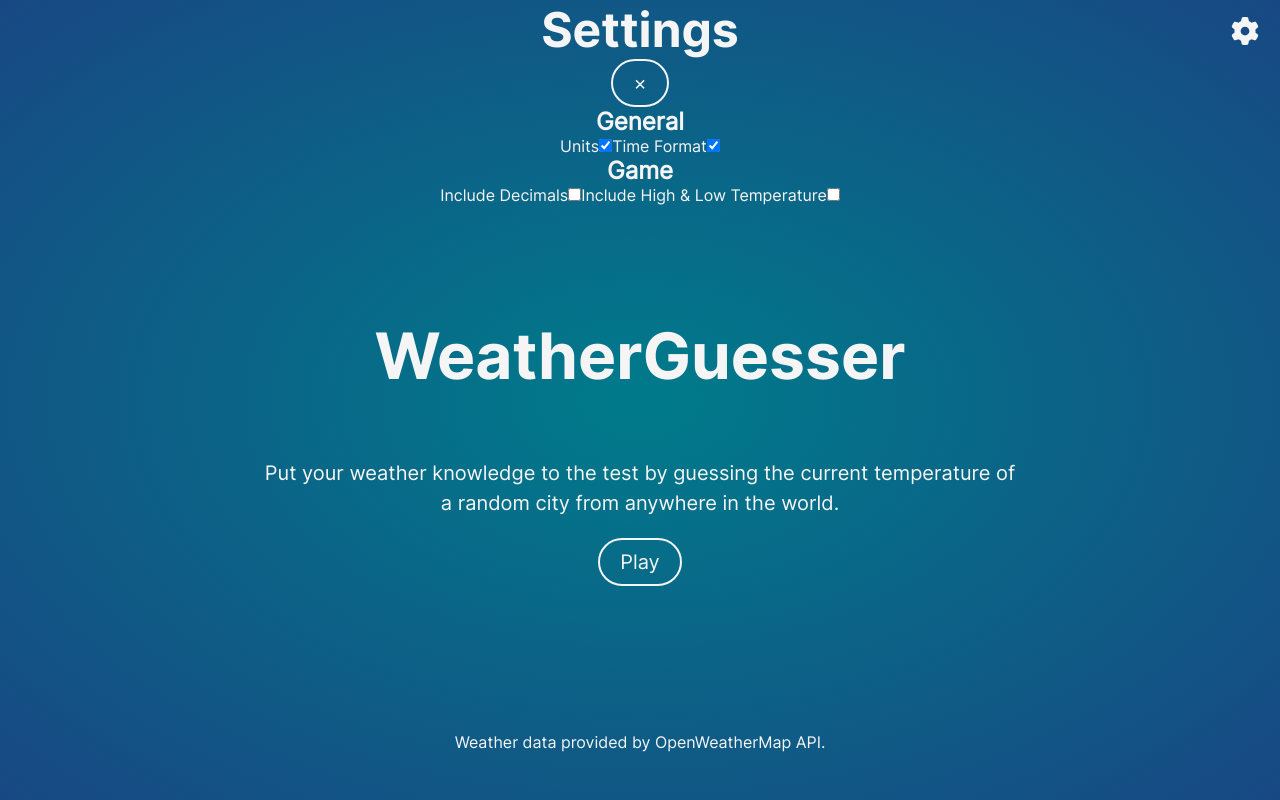
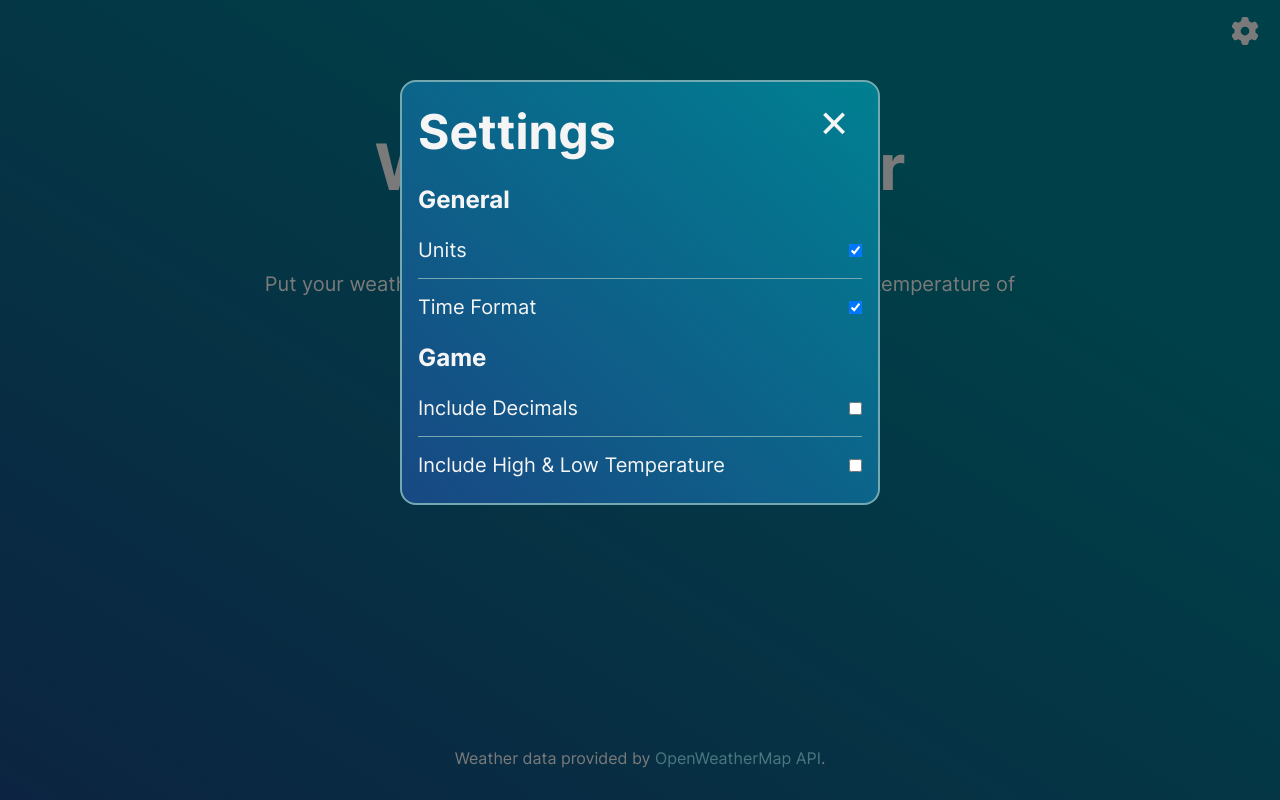
Before and after one commit to L1fe0nMars/weatherguesser, a React (Create React App) app: page / in a window 1280 px wide. Both pictures are taken after a click on the button 1245 px from the left and 31 px from the top of the page. Built offline with nearby package versions, Linux system fonts and the light colour scheme.

Commit message:
Lots of design progress, still more to do

```diff
--- a/src/components/Settings.jsx
+++ b/src/components/Settings.jsx
@@ -20,15 +20,17 @@ const Settings = (props) => {
     }
 
     return (
+        <div className="settings-bg">
             <div className="settings">
-            <h1>Settings</h1>
-            <button onClick={props.closeSettings}>
+                <button className="close" onClick={props.closeSettings}>
                     &times;
                 </button>
 
+                <h1>Settings</h1>
+
                 <h2>General</h2>
                 <form>
-                <label>
+                    <label className="form-setting">
                         Units
                         <input
                             type="checkbox"
@@ -36,8 +38,12 @@ const Settings = (props) => {
                             checked={data.unitType === 'imperial'}
                             onChange={onCheckboxChange}
                         />
+                        {/*<label data-on="Imperial" data-off="Metric"></label>*/}
                     </label>
-                <label>
+
+                    <hr />
+
+                    <label className="form-setting">
                         Time Format
                         <input
                             type="checkbox"
@@ -45,12 +51,13 @@ const Settings = (props) => {
                             checked={data.timeFormat === '12hr'}
                             onChange={onCheckboxChange}
                         />
+                        {/*<label data-on="12hr" data-off="24hr"></label>*/}
                     </label>
                 </form>
 
                 <h2>Game</h2>
                 <form>
-                <label>
+                    <label className="form-setting">
                         Include Decimals
                         <input
                             type="checkbox"
@@ -58,8 +65,12 @@ const Settings = (props) => {
                             checked={data.includeDecimals}
                             onChange={onCheckboxChange}
                         />
+                        {/*<label data-on="Yes" data-off="No"></label>*/}
                     </label>
-                <label>
+
+                    <hr />
+
+                    <label className="form-setting">
                         Include High & Low Temperature
                         <input
                             type="checkbox"
@@ -67,8 +78,10 @@ const Settings = (props) => {
                             checked={data.includeHighLow}
                             onChange={onCheckboxChange}
                         />
+                        {/*<label data-on="Yes" data-off="No"></label>*/}
                     </label>
                 </form>
+            </div>
         </div>
     );
 }
--- a/src/components/WeatherCard.jsx
+++ b/src/components/WeatherCard.jsx
@@ -1,6 +1,7 @@
 import { useContext } from 'react';
 import { countryCodeToName, stateCodeToName } from "../Utils";
 import { SaveDataContext } from '../context/SaveDataContext';
+import '../css/WeatherCard.css';
 
 const getLocalTime = (city, timeFormat) => {
     const unixTimestamp = city.dt;
@@ -27,7 +28,7 @@ const WeatherCard = (props) => {
     const description = desc.charAt(0).toUpperCase() + desc.slice(1);
 
     return (
-        <div>
+        <div className="weather-card">
             {
                 state.length > 0
                 ? (
@@ -38,6 +39,12 @@ const WeatherCard = (props) => {
                 )
             }
 
+            <div className="weather-info-main">
+                <div className="weather-info-pic">
+                    <img src={`https://openweathermap.org/img/wn/${city.weather[0].icon}@2x.png`} alt="Weather icon" />
+                    <p className="description">{description}</p>
+                </div>
+
                 {
                     props.showTemp
                     ? (
@@ -47,9 +54,8 @@ const WeatherCard = (props) => {
                         <h2>{`???°${data.unitTemperature}`}</h2>
                     )
                 }
+            </div>
 
-            <img src={`https://openweathermap.org/img/wn/${city.weather[0].icon}@2x.png`} alt="Weather icon" />
-            <p>{description}</p>
             {data.includeHighLow && <div>
                 <p>{`High: ${tempMax}°${data.unitTemperature}`}</p>
                 <p>{`Low: ${tempMin}°${data.unitTemperature}`}</p>
--- a/src/components/WeatherGame.jsx
+++ b/src/components/WeatherGame.jsx
@@ -74,9 +74,9 @@ const WeatherGame = () => {
                 <button onClick={onClick}>Play</button>
             </div>}
 
-            {city.sys && <div>
+            {city.sys && <div className="game">
                 <WeatherCard city={city} showTemp={showTemp} />
-                <form onSubmit={onSubmit}>
+                {!showTemp && <form onSubmit={onSubmit}>
                     <div className="form-control">
                         <label htmlFor="temperature">
                             Guess the temperature
@@ -84,10 +84,10 @@ const WeatherGame = () => {
                         <input type="text" value={userGuess} onChange={handleInput} />
                     </div>
                     <button className="btn">Submit Answer</button>
-                </form>
+                </form>}
             </div>}
 
-            {showTemp && <div>
+            {showTemp && <div className="result">
                 <GameResult city={city} userGuess={userGuess} />
                 <button onClick={onClick}>Play Again</button>
             </div>}
--- a/src/css/App.css
+++ b/src/css/App.css
@@ -1,6 +1,6 @@
 .App {
     text-align: center;
-    background: radial-gradient(#007b8b, #184883);
+    background: linear-gradient(to bottom left, var(--bg-light) 25%, var(--bg-dark));
     display: flex;
     flex-direction: column;
     min-height: 100vh;
@@ -24,28 +24,62 @@ main {
 }
 
 .main {
-    padding-top: 3em;
+    padding-top: 4em;
 }
 
 .main h1 {
-    font-size: 4em;
+    font-size: 2.1em;
 }
 
 .main p {
     margin: 0 auto;
+    padding: 0 1em;
     font-size: 1.25em;
     line-height: 1.5em;
-    max-width: 38em;
+    max-width: 40em;
+    text-align: justify;
 }
 
 .main button {
-    margin: 1em auto;
+    margin: 2em auto;
 }
 
 .main h1 {
     padding: 1em;
 }
 
-.App-link {
-    color: #61dafb;
+.game {
+    padding: 4em 1em;
 }
+
+form label {
+    font-size: 1.25em;
+}
+
+.game input {
+    padding-left: 0.3em;
+    color: var(--off-white);
+    width: 3.5em;
+    font-size: 16px;
+    background-color: var(--bg-dark);
+    border: 1px solid var(--bg-light);
+    border-radius: 5px;
+}
+
+/* TABLETS */
+@media screen and (min-width: 481px) and (max-width: 1024px) {
+    .main h1 {
+        font-size: 3em;
+    }
+}
+
+/* PC */
+@media screen and (min-width: 1025px) {
+    .main h1 {
+        font-size: 4em;
+    }
+
+    .main p {
+        text-align: center;
+    }
+}
--- a/src/css/Footer.css
+++ b/src/css/Footer.css
@@ -1,3 +1,15 @@
 footer {
-    padding: 3em;
+    padding: 2em;
+    font-size: 1em;
 }
+
+footer a {
+    color: var(--link);
+}
+
+/* PC + TABLETS */
+@media screen and (min-width: 481px) {
+    footer a:hover {
+        text-decoration: underline;
+    }
+}
--- a/src/css/Settings.css
+++ b/src/css/Settings.css
@@ -0,0 +1,42 @@
+.settings-bg {
+    background: rgba(0, 0, 0, 0.5);
+    margin: 0 auto;
+    position: absolute;
+    top: 50%;
+    left: 50%;
+    transform: translate(-50%, -50%);
+    height: 100%;
+    width: 100%;
+}
+
+.settings {
+    margin: 5em auto;
+    padding: 0.5em 1em 1em 1em;
+    max-width: 30em;
+    background: linear-gradient(to bottom left, var(--bg-light), var(--bg-dark));
+    border-radius: 1em;
+    border: solid 2px var(--line-color);
+    text-align: left;
+}
+
+.close {
+    float: right;
+    margin: 0 0.25em;
+    right: 0;
+    font-size: 3em;
+}
+
+.settings h1 {
+    margin-top: 0.25em;
+}
+
+.settings h2 {
+    margin: 1em auto;
+}
+
+.form-setting {
+    display: flex;
+    align-items: center;
+    justify-content: space-between;
+    margin: 0.5em auto;
+}
--- /dev/null
+++ b/src/css/WeatherCard.css
@@ -0,0 +1,26 @@
+.weather-card {
+    margin: 2em auto;
+    padding: 1em;
+    max-width: 35em;
+    border: solid 2px var(--line-color);
+    border-radius: 1em;
+}
+
+.weather-info-main {
+    display: flex;
+    align-items: center;
+    justify-content: space-evenly;
+}
+
+.weather-card h2 {
+    font-size: 2em;
+}
+
+.weather-card p {
+    padding: 0.5em 0;
+    font-size: 1.25em;
+}
+
+.description {
+    padding: 0;
+}
--- a/src/css/index.css
+++ b/src/css/index.css
@@ -1,5 +1,10 @@
 :root {
     --off-white: rgb(245, 245, 245);
+    --bg-light: #008091;
+    --bg-dark: #184883;
+    --btn-bg: #003270;
+    --link: #92f1fd;
+    --line-color: #74a9b1;
 }
 
 @font-face {
@@ -46,11 +51,19 @@ button {
     cursor: pointer;
 }
 
-button:not(.settings-btn) {
+button:not(.settings-btn, .close) {
     padding: 0.5em 1em;
-    border: solid 2px var(--off-white);
+    background: var(--btn-bg);
+    border: solid 2px var(--btn-bg);
     border-radius: 2em;
     font-size: 1.25em;
+}
+
+hr {
+    background-color: var(--line-color);
+    border: none;
+    height: 1px;
+    margin: 1em auto;
 }
 
 img {
@@ -58,8 +71,12 @@ img {
 }
 
 h1 {
+    font-size: 2em;
+}
+
+h1,
+h2 {
     font-family: 'Inter Bold', 'Inter', Helvetica, sans-serif;
-    font-size: 2em;
 }
 
 /* TABLETS */
```
Lines whose indentation alone changed are shown as unchanged.
